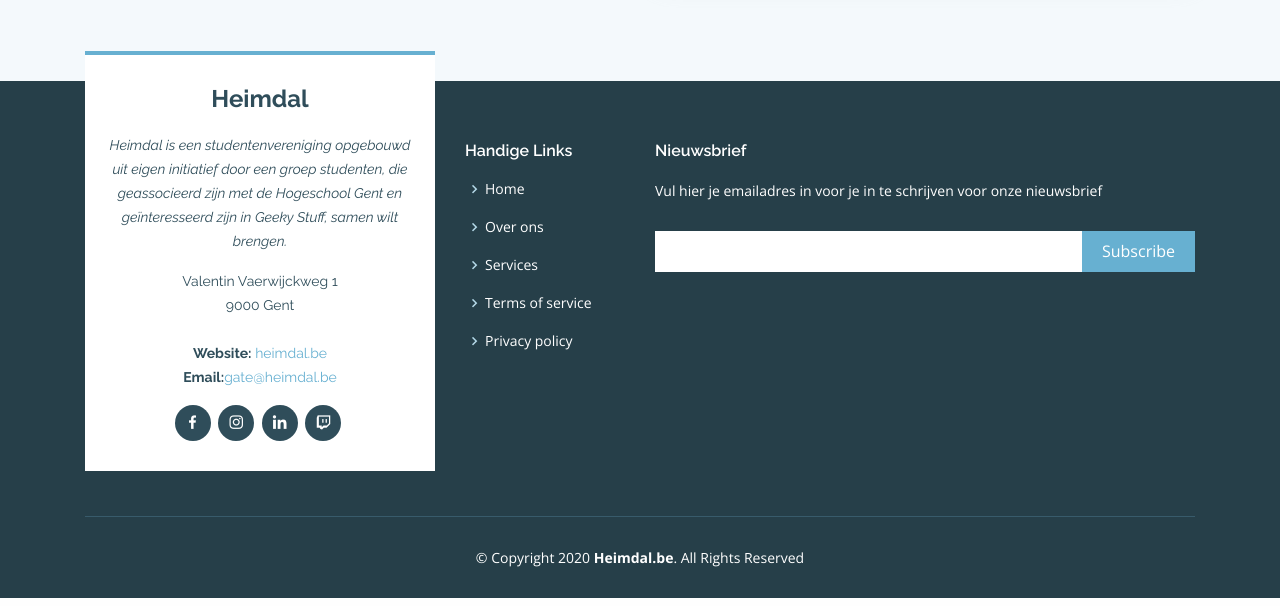
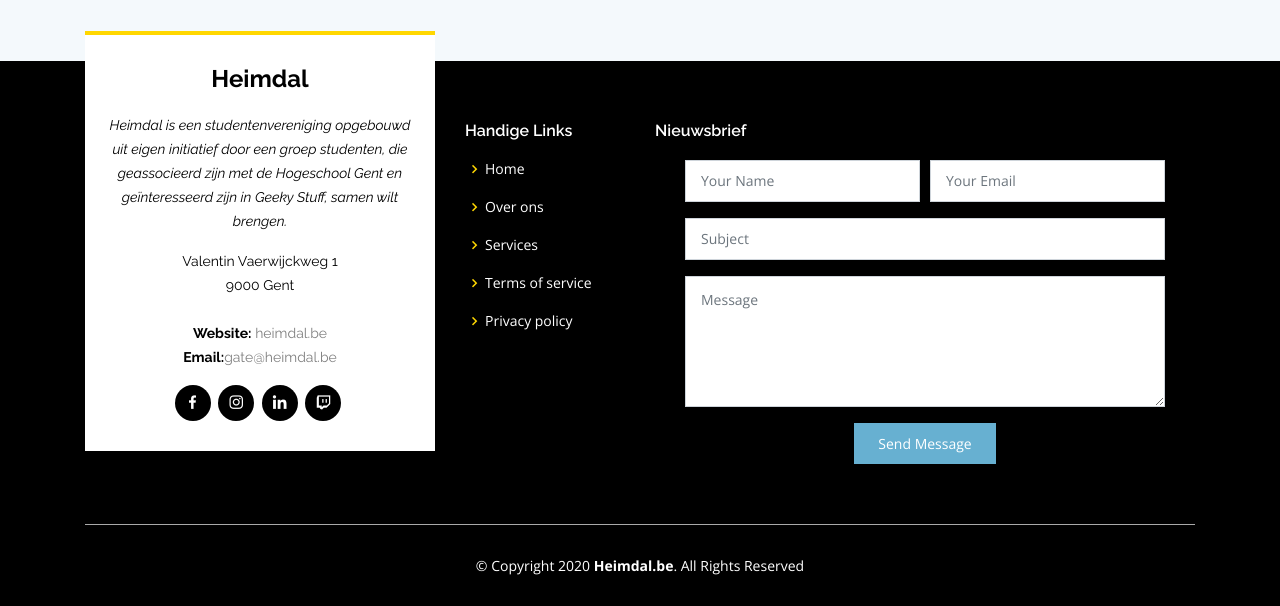
Before and after one commit to Heimdalbe/Jormungandr, a Django app: page / in a window 1280 px wide. Shown: the part 5731-6337 px from the top of the page. Run offline with Django 3.2, Linux system fonts and the light colour scheme; some libraries are stand-ins or nearby versions.

Commit message:
start huisstijl of zoiets

```diff
--- a/Intranet/templates/Intranet/base.html
+++ b/Intranet/templates/Intranet/base.html
@@ -4,7 +4,7 @@
 <head>
     <meta charset="UTF-8">
     <title>Heimdal {% block title %}{% endblock %}</title>
-
+    <meta name="viewport" content="width=device-width, initial-scale=1">
     <!-- Favicons -->
     <link href="{% static 'img/favicon.png' %}" rel="icon">
 
--- a/Jormungandr/static/css/style.css
+++ b/Jormungandr/static/css/style.css
@@ -14,7 +14,7 @@ body {
 }
 
 a {
-  color: #67b0d1;
+  color: gray;
 }
 
 a:hover {
@@ -92,7 +92,7 @@ h1, h2, h3, h4, h5, h6 {
 #header .logo img {
   padding: 0;
   margin: 0;
-  max-height: 40px;
+  max-height: 50px;
 }
 
 @media (max-width: 768px) {
@@ -339,7 +339,8 @@ h1, h2, h3, h4, h5, h6 {
 #hero {
   width: 100%;
   height: 100vh;
-  background: url("../img/hero-bg.jpg") top center;
+  background: url("../img/Hero-bg.jpg") top center;
+
   background-size: cover;
   position: relative;
 }
@@ -981,9 +982,6 @@ section {
 /*--------------------------------------------------------------
 # Contact
 --------------------------------------------------------------*/
-.contact {
-  padding-bottom: 80px;
-}
 
 .contact .info-box {
   color: #444444;
@@ -1015,13 +1013,11 @@ section {
   margin-bottom: 0;
 }
 
-.contact .php-email-form {
-  box-shadow: 0 0 30px rgba(214, 215, 216, 0.6);
-  padding: 30px;
-  background: #fff;
+.contact .email-form {
+  padding: 0 30px 30px;
 }
 
-.contact .php-email-form .validate {
+.contact .email-form .validate {
   display: none;
   color: red;
   margin: 0 0 15px 0;
@@ -1029,7 +1025,7 @@ section {
   font-size: 13px;
 }
 
-.contact .php-email-form .error-message {
+.contact .email-form .error-message {
   display: none;
   color: #fff;
   background: #ed3c0d;
@@ -1038,7 +1034,7 @@ section {
   font-weight: 600;
 }
 
-.contact .php-email-form .sent-message {
+.contact .email-form .sent-message {
   display: none;
   color: #fff;
   background: #18d26e;
@@ -1047,14 +1043,14 @@ section {
   font-weight: 600;
 }
 
-.contact .php-email-form .loading {
+.contact .email-form .loading {
   display: none;
   background: #fff;
   text-align: center;
   padding: 15px;
 }
 
-.contact .php-email-form .loading:before {
+.contact .email-form .loading:before {
   content: "";
   display: inline-block;
   border-radius: 50%;
@@ -1067,25 +1063,25 @@ section {
   animation: animate-loading 1s linear infinite;
 }
 
-.contact .php-email-form input, .contact .php-email-form textarea {
+.contact .email-form input, .contact .email-form textarea {
   border-radius: 0;
   box-shadow: none;
   font-size: 14px;
 }
 
-.contact .php-email-form input::focus, .contact .php-email-form textarea::focus {
-  background-color: #67b0d1;
+.contact .email-form input::focus, .contact .email-form textarea::focus {
+  /*background-color: #67b0d1;*/
 }
 
-.contact .php-email-form input {
+.contact .email-form input {
   padding: 20px 15px;
 }
 
-.contact .php-email-form textarea {
+.contact .email-form textarea {
   padding: 12px 15px;
 }
 
-.contact .php-email-form button[type="submit"] {
+.contact .email-form button[type="submit"] {
   background: #67b0d1;
   border: 0;
   padding: 10px 24px;
@@ -1093,7 +1089,7 @@ section {
   transition: 0.4s;
 }
 
-.contact .php-email-form button[type="submit"]:hover {
+.contact .email-form button[type="submit"]:hover {
   background: #8ec4dd;
 }
 
@@ -1119,7 +1115,7 @@ section {
 # Footer
 --------------------------------------------------------------*/
 #footer {
-  background: #263f49;
+  background: #000000;
   padding: 0 0 30px 0;
   color: #fff;
   font-size: 14px;
@@ -1133,8 +1129,8 @@ section {
   margin-top: -90px;
   margin-bottom: 15px;
   background: white;
-  color: #2f4d5a;
-  border-top: 4px solid #67b0d1;
+  color: #000000;
+  border-top: 4px solid #FFD700;
   text-align: center;
   padding: 30px 20px;
 }
@@ -1157,7 +1153,7 @@ section {
 #footer .footer-top .social-links a {
   font-size: 18px;
   display: inline-block;
-  background: #2f4d5a;
+  background: #000000;
   color: #fff;
   line-height: 1;
   padding: 8px 0;
@@ -1170,8 +1166,8 @@ section {
 }
 
 #footer .footer-top .social-links a:hover {
-  background: #67b0d1;
-  color: #fff;
+  background: lightgray;
+  color: #000000;
   text-decoration: none;
 }
 
@@ -1195,7 +1191,7 @@ section {
 
 #footer .footer-top .footer-links ul i {
   padding-right: 2px;
-  color: #b5d9e9;
+  color: #FFD700;
   font-size: 18px;
   line-height: 1;
 }
@@ -1222,8 +1218,8 @@ section {
 }
 
 #footer .footer-top .footer-newsletter form {
-  margin-top: 30px;
-  background: #fff;
+  margin-top: 10px;
+  /*background: #fff;*/
   padding: 6px 10px;
   position: relative;
   border-radius: 4;
@@ -1232,11 +1228,12 @@ section {
 #footer .footer-top .footer-newsletter form input[type="email"] {
   border: 0;
   padding: 4px;
-  width: calc(100% - 110px);
+  /*width: calc(100% - 110px);*/
 }
 
 #footer .footer-top .footer-newsletter form input[type="submit"] {
   position: absolute;
+  font-weight: bold;
   top: 0;
   right: 0;
   bottom: 0;
@@ -1244,18 +1241,18 @@ section {
   background: none;
   font-size: 16px;
   padding: 0 20px;
-  background: #67b0d1;
-  color: #fff;
+  background: #FFD700;
+  color: #000000;
   transition: 0.3s;
   border-radius: 4;
 }
 
 #footer .footer-top .footer-newsletter form input[type="submit"]:hover {
-  background: #409cc5;
+  background: lightgrey;
 }
 
 #footer .copyright {
-  border-top: 1px solid #385b6b;
+  border-top: 1px solid darkgray;
   text-align: center;
   padding-top: 30px;
 }
--- a/Jormungandr/static/style.css
+++ b/Jormungandr/static/style.css
@@ -12,5 +12,5 @@ div.noBullet ul {
 }
 
 .body-padding {
-    padding: 5em 0 10em 0;
+    padding: 5em 0 5em 0;
 }
--- a/Jormungandr/templates/Jormungandr/base.html
+++ b/Jormungandr/templates/Jormungandr/base.html
@@ -3,15 +3,15 @@
 <html lang="en">
 <head>
     <meta charset="UTF-8">
+    <meta name="viewport" content="width=device-width, initial-scale=1">
     <title>Heimdal {% block title %}{% endblock %}</title>
-
     <!-- Favicons -->
     <link href="{% static 'img/favicon.png' %}" rel="icon">
 
     {% include 'Jormungandr/stylesheets.html' %}
 </head>
 <body>
-        {% include 'Jormungandr/navigation.html'  %}
+{% include 'Jormungandr/navigation.html' %}
 {% block banner %}{% endblock %}
 <!-- Main Wrapper -->
 <main id="main">
@@ -25,7 +25,9 @@
                 <div class="col-lg-4 col-md-6">
                     <div class="footer-info" data-aos="fade-up" data-aos-delay="50">
                         <h3>Heimdal</h3>
-                                <p class="pb-3"><em>Heimdal is een studentenvereniging opgebouwd uit eigen initiatief door een groep studenten, die geassocieerd zijn met de Hogeschool Gent en geïnteresseerd zijn in Geeky Stuff, samen wilt brengen.</em></p>
+                        <p class="pb-3"><em>Heimdal is een studentenvereniging opgebouwd uit eigen initiatief door een
+                            groep studenten, die geassocieerd zijn met de Hogeschool Gent en geïnteresseerd zijn in
+                            Geeky Stuff, samen wilt brengen.</em></p>
                         <p>
                             Valentin Vaerwijckweg 1 <br>
                             9000 Gent<br><br>
@@ -33,9 +35,12 @@
                             <strong>Email:</strong><a href="mailto:gate@heimdal.be">gate@heimdal.be</a><br>
                         </p>
                         <div class="social-links mt-3">
-                                    <a href="https://www.facebook.com/heimdal.be" class="facebook"><i class="bx bxl-facebook"></i></a>
-                                    <a href="https://www.instagram.com/heimdal.be/?hl=en" class="instagram"><i class="bx bxl-instagram"></i></a>
-                                    <a href="https://www.linkedin.com/company/heimdal-be/" class="linkedin"><i class="bx bxl-linkedin"></i></a>
+                            <a href="https://www.facebook.com/heimdal.be" class="facebook"><i
+                                    class="bx bxl-facebook"></i></a>
+                            <a href="https://www.instagram.com/heimdal.be/?hl=en" class="instagram"><i
+                                    class="bx bxl-instagram"></i></a>
+                            <a href="https://www.linkedin.com/company/heimdal-be/" class="linkedin"><i
+                                    class="bx bxl-linkedin"></i></a>
                             <a href="https://www.twitch.tv/heimdalvzw" class="twitch"><i class="bx bxl-twitch"></i></a>
                         </div>
                     </div>
@@ -51,19 +56,41 @@
                         <li><i class="bx bx-chevron-right"></i> <a href="#">Privacy policy</a></li>
                     </ul>
                 </div>
-                        <div class="col-lg-6 footer-newsletter" data-aos="fade-up" data-aos-delay="350">
+                <div class="col-lg-6 contact" data-aos="fade-up" data-aos-delay="350">
                     <h4>Nieuwsbrief</h4>
-                            <p>Vul hier je emailadres in voor je in te schrijven voor onze nieuwsbrief</p>
-                            <form action="" method="post">
-                                <input type="email" name="email"><input type="submit" value="Subscribe">
+                    <form action="" method="post" class="email-form">
+                        <div class="form-row">
+                            <div class="col-md-6 form-group">
+                                <input type="text" name="name" class="form-control" id="name" placeholder="Your Name"
+                                       data-rule="minlen:4" data-msg="Please enter at least 4 chars"/>
+                            </div>
+                            <div class="col-md-6 form-group">
+                                <input type="email" class="form-control" name="email" id="email"
+                                       placeholder="Your Email" data-rule="email"
+                                       data-msg="Please enter a valid email"/>
+                            </div>
+                        </div>
+                        <div class="form-group">
+                            <input type="text" class="form-control" name="subject" id="subject" placeholder="Subject"
+                                   data-rule="minlen:4" data-msg="Please enter at least 8 chars of subject"/>
+                        </div>
+                        <div class="form-group">
+                            <textarea class="form-control" name="message" rows="5" data-rule="required"
+                                      data-msg="Please write something for us" placeholder="Message"></textarea>
+                        </div>
+                        <div class="text-center">
+                            <button type="submit">Send Message</button>
+                        </div>
                     </form>
+
                 </div>
             </div>
         </div>
     </div>
     <div class="container">
         <div class="copyright">
-                    &copy;  Copyright {% now 'Y' %} <strong><span>Heimdal.be</span></strong>. All Rights Reserved
+            &copy; Copyright {% now 'Y' %} <strong><span class="footer-heimdal-name">Heimdal.be</span></strong>. All
+            Rights Reserved
         </div>
     </div>
 </footer><!-- End Footer -->
--- a/Jormungandr/templates/Jormungandr/index.html
+++ b/Jormungandr/templates/Jormungandr/index.html
@@ -452,7 +452,7 @@
             <iframe class="mb-4 mb-lg-0" src="https://www.google.com/maps/embed?pb=!1m14!1m8!1m3!1d12097.433213460943!2d-74.0062269!3d40.7101282!3m2!1i1024!2i768!4f13.1!3m3!1m2!1s0x0%3A0xb89d1fe6bc499443!2sDowntown+Conference+Center!5e0!3m2!1smk!2sbg!4v1539943755621" frameborder="0" style="border:0; width: 100%; height: 384px;" allowfullscreen></iframe>
           </div>
 
-          <div class="col-lg-6">
+          <div class="col-lg-6 contact">
             <form action="forms/contact.php" method="post" role="form" class="php-email-form">
               <div class="form-row">
                 <div class="col-md-6 form-group">
--- a/Jormungandr/templates/Jormungandr/navigation.html
+++ b/Jormungandr/templates/Jormungandr/navigation.html
@@ -7,7 +7,7 @@
         <div class="logo mr-auto">
             <!-- <h1 class="text-light"><a href="{% url 'index' %}" id="logo"><span>Heimdal</span></a></h1>-->
             <!-- Uncomment below if you prefer to use an image logo -->
-            <a href="{% url 'index' %}"><img src="{% static 'img/HeimdalGeek.png' %}" alt="" class="img-fluid"></a>
+            <a href="{% url 'index' %}"><img src="{% static 'img/Heimdal Banner Black.png' %}" alt="Heimdal Banner" class="img-fluid"></a>
         </div>
 
         <nav class="nav-menu d-none d-lg-block">
@@ -16,10 +16,10 @@
                 <li><a href="{% url 'cms' 'andreas' %}">Andreas</a></li>
                 <li class="drop-down"><a href="">Drop Down</a>
                     <ul>
-                        <li><a href="#">Drop Down 1</a></li>
+                        <li><a href="{% url 'cms' 'NewLook' %}">New Look</a></li>
                         <li class="drop-down"><a href="#">Drop Down 2</a>
                             <ul>
-                                <li><a href="#">Deep Drop Down 1</a></li>
+                                <li><a href="{% url 'cms' 'NewLook' %}">New Look</a></li>
                                 <li><a href="#">Deep Drop Down 2</a></li>
                                 <li><a href="#">Deep Drop Down 3</a></li>
                                 <li><a href="#">Deep Drop Down 4</a></li>
```
Also changed, not shown: Jormungandr/static/img/Banner_Heimdal Transparant.png (added), Jormungandr/static/img/Heimdal Banner Black.png (added), Jormungandr/static/img/Schaatsen.jpg (added). Lines whose indentation alone changed are shown as unchanged.
